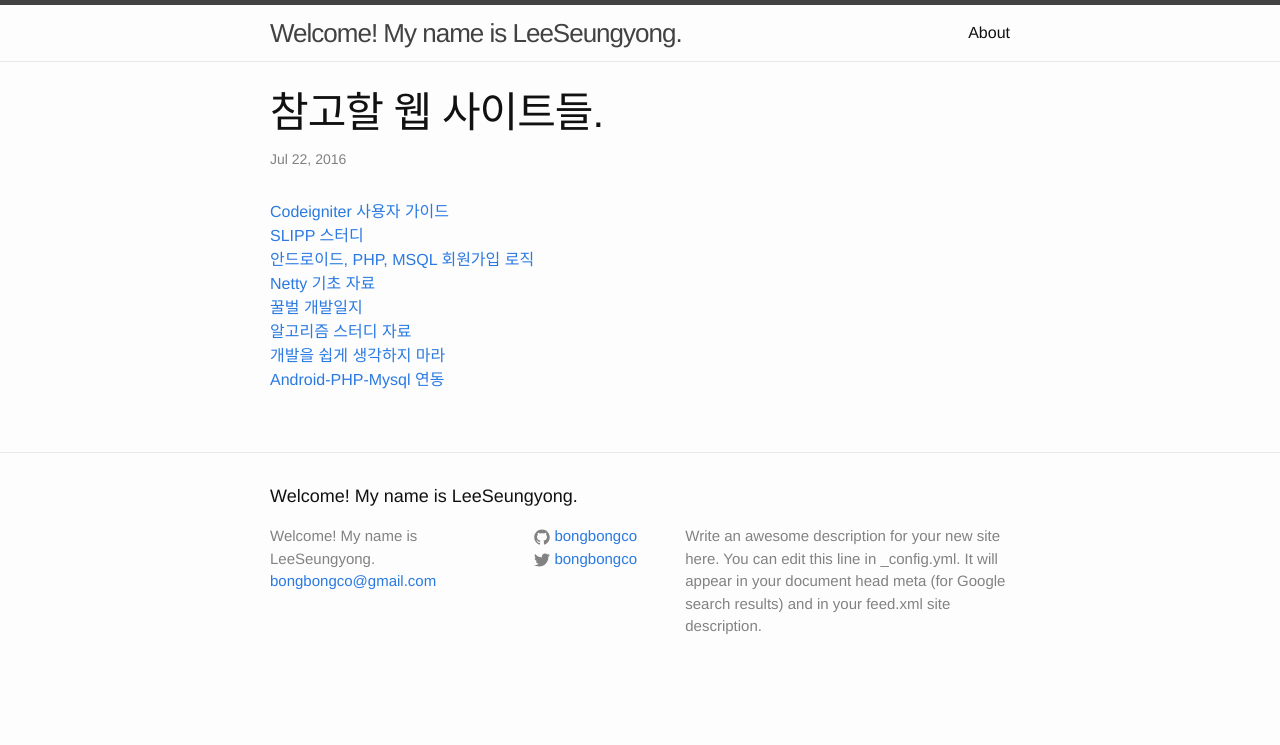
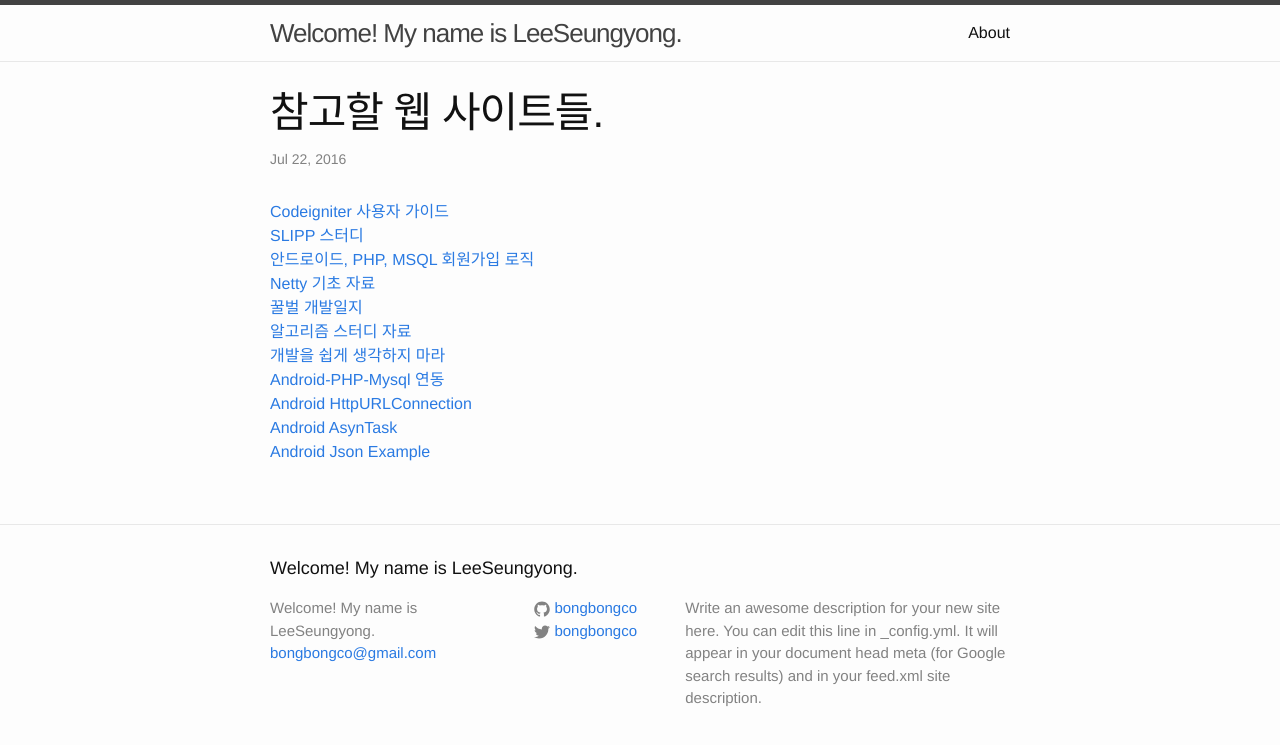
Before and after one commit to LktProgrammer/bongbongco.github.io, a Jekyll site: the page built from _posts/2016-07-22-Website-List.markdown, in a window 1280 px wide. Shown: the top 745 px of the page. Built offline with Jekyll 4.4.1, drawn with Linux system fonts in a browser that asks for light colours.

Commit message:
Add Website List

```diff
--- a/_posts/2016-07-22-Website-List.markdown
+++ b/_posts/2016-07-22-Website-List.markdown
@@ -11,3 +11,6 @@ title: 참고할 웹 사이트들.
 [알고리즘 스터디 자료](http://d2.naver.com/news/4850628)
 [개발을 쉽게 생각하지 마라](http://itmir.tistory.com/172)
 [Android-PHP-Mysql 연동](http://cholol.tistory.com/162)
+[Android HttpURLConnection](http://stackoverflow.com/questions/9767952/how-to-add-parameters-to-httpurlconnection-using-post)
+[Android AsynTask](http://tigerwoods.tistory.com/28)
+[Android Json Example](http://gangzzang.tistory.com/entry/안드로이드-JSON-JavaScript-Object-Notation)
```
Also changed, not shown: 1 other file.
